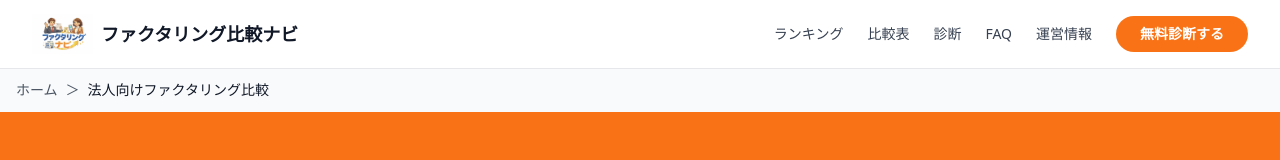
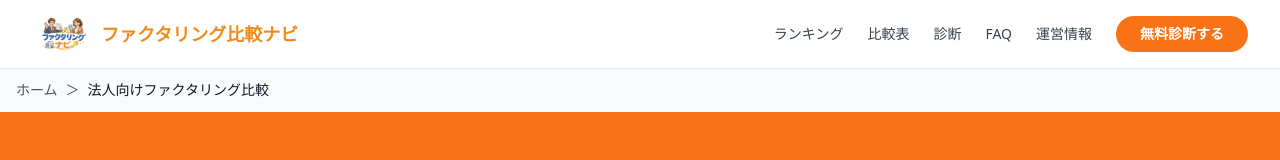
Before and after one commit to webmaster0818/corp-factoring, a Next.js app: page / in a window 1280 px wide. Shown: the top 160 px of the page. Built offline with nearby package versions, Linux system fonts and the light colour scheme.

Commit message:
ロゴテキスト色修正: オレンジ (#F08C1E)
tomomi提供の仕様に従い修正:
- text-gray-900 → text-[#F08C1E]

```diff
--- a/app/page.tsx
+++ b/app/page.tsx
@@ -26,7 +26,7 @@ export default function Home() {
                 width="120"
                 height="48"
               />
-              <span className="text-gray-900 font-bold text-lg">
+              <span className="text-[#F08C1E] font-bold text-lg">
                 ファクタリング比較ナビ
               </span>
             </Link>
```
